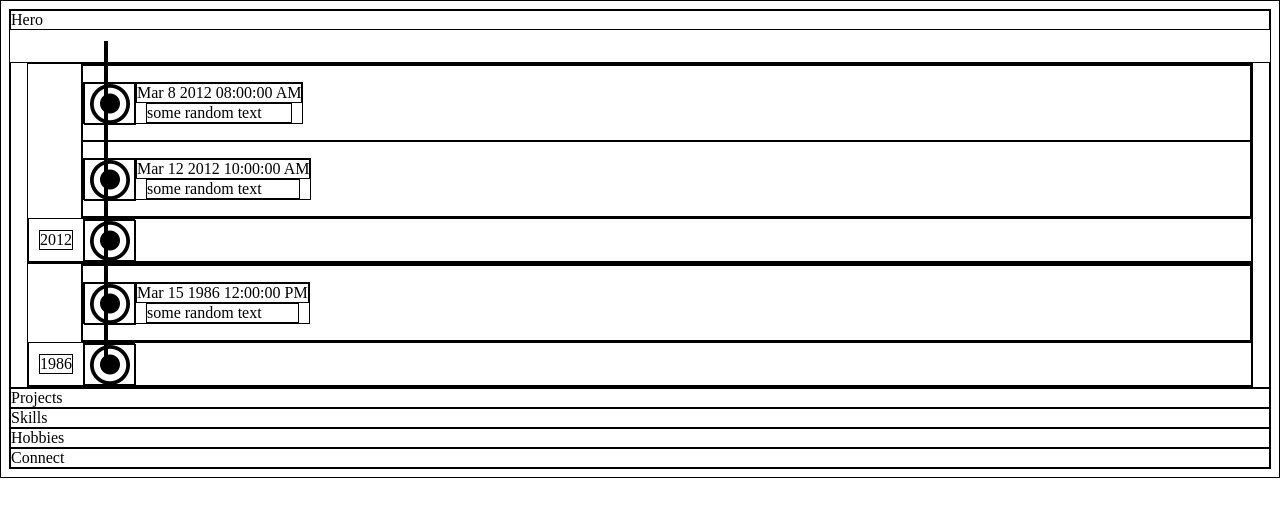
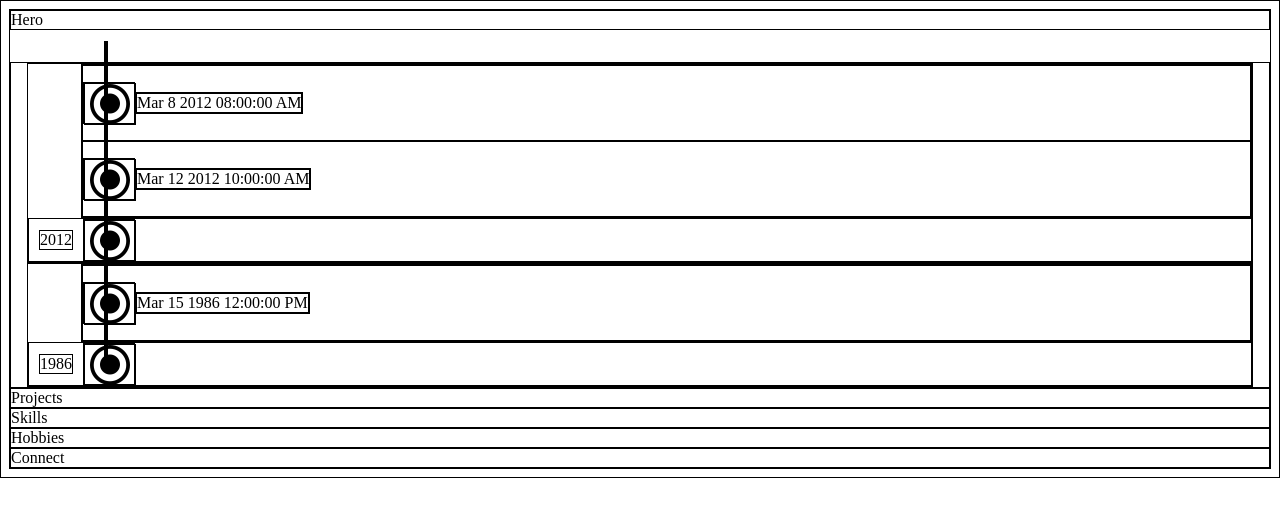
Before and after one commit to lgrayland/octohub.io, a website built with webpack: page src/index.html in a window 1280 px wide. Built offline with nearby package versions, Linux system fonts and the light colour scheme.

Commit message:
toggle on event cards

```diff
--- a/src/components/EventCard/index.js
+++ b/src/components/EventCard/index.js
@@ -2,17 +2,27 @@ export class EventCard extends HTMLElement {
 
     constructor() {
         super();
+        this._id = null;
         this._date = null;
         this._details = null;
+
+        this.$event = null;
+
+        this.toggleState = this.toggleState.bind(this);
     }
 
     static get observedAttributes() {
-        return ['date', 'details'];
+        return ['id', 'date', 'details'];
     }
 
     attributeChangedCallback(name, oldValue, newValue) {
         if (newValue) {
             switch (name) {
+                case 'id': {
+                    this._id = newValue;
+                    this.innerHTML = this.render();
+                    break;
+                }
                 case 'date': {
                     this._date = newValue;
                     this.innerHTML = this.render();
@@ -29,11 +39,20 @@ export class EventCard extends HTMLElement {
     }
 
     disconnectedCallback() {
+        this.$cardHeader.removeEventListener('click', this.toggleState);
     }
 
     connectedCallback() {
         this.innerHTML = this.render();
+        this.$event = this.querySelector(`#event-${this._id}`);
+        this.$event.addEventListener('click', this.toggleState);
     }
+
+    toggleState() {
+        let elem = document.querySelector(`#event-${this._id} .content`);
+        elem.setAttribute('data-state', elem.getAttribute('data-state') === 'closed' ? 'open' : 'closed');
+        console.log(elem.getAttribute('data-state'))
+    };
 
     render() {
         return `
@@ -41,13 +60,15 @@ export class EventCard extends HTMLElement {
                 <i class="fa fa-circle-o fa-stack-2x"></i>
                 <i class="fa fa-circle fa-stack-1x"></i>
             </span>
-            <div id="event-card" class="event-card">
-            <div class="header">
-                ${this._date}
-            </div>
-            <div class="content">
-                ${this._details}
-            </div>
+            <div id="event-${this._id}" class="event-card">
+                <div class="card-header">
+                    ${this._date}
+                </div>
+                <div class="content"
+                data-state="closed"
+                >
+                    ${this._details}
+                </div>
             </div>
         `;
     }
--- a/src/components/Timeline/index.js
+++ b/src/components/Timeline/index.js
@@ -31,7 +31,8 @@ export class Timeline extends HTMLElement {
                     <div class="events">
                     ${grouping.items.map((event) => {
                 return `
-                        <event-card class="event event-${event.id}"
+                        <event-card
+                        id="${event.id}"
                         date="${event.date}"
                         details="${event.details}"
                         >
--- a/src/styles/main.scss
+++ b/src/styles/main.scss
@@ -27,13 +27,19 @@ timeline-container{
     }
     .events{
       margin-left: 53px;
-      .event{
+      event-card{
         padding: 1em 0;
         display: flex;
         align-items: center;
         .content{
           margin: 0 10px
         }
+        .content[data-state=closed]{
+          display: none;
+        }
+        .content[data-state=open]{
+          display: inherit;
+        }
       }
     }
   }
```
